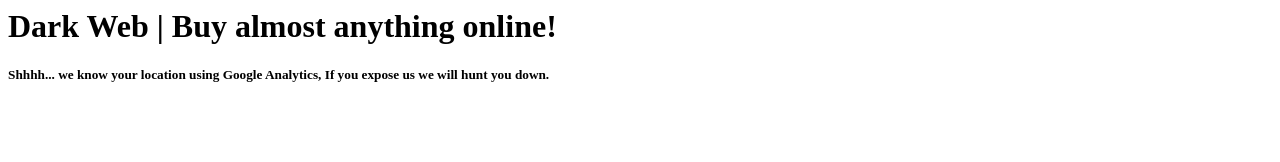
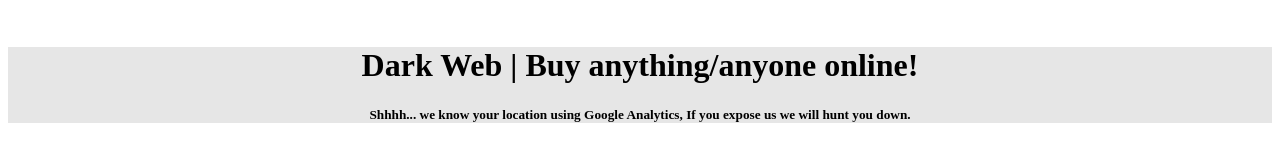
Before and after one commit to SuperSirBird/DarkWeb, a plain HTML site: page index.html in a window 1280 px wide. Drawn offline with Linux system fonts and the light colour scheme.

Commit message:
Update index.html

```diff
--- a/index.html
+++ b/index.html
@@ -1,8 +1,15 @@
 <head>
   <title>Dark Web</title>
   <link rel="shortcut icon" type="image/x-icon" href="https://img.freepik.com/free-icon/world-wide-web_318-65671.jpg" />
+  <style>
+    body {text-align:center;}
+    #headele {background-color:rgb(230,230,230);}
+  </style>
 </head>
 <body>
-  <h1>Dark Web | Buy almost anything online!</h1>
-  <h5>Shhhh... we know your location using Google Analytics, If you expose us we will hunt you down.</h5>
+  <br>
+  <div id="headele">
+    <h1>Dark Web | Buy anything/anyone online!</h1>
+    <h5>Shhhh... we know your location using Google Analytics, If you expose us we will hunt you down.</h5>
+  </div>
 </body>
```
